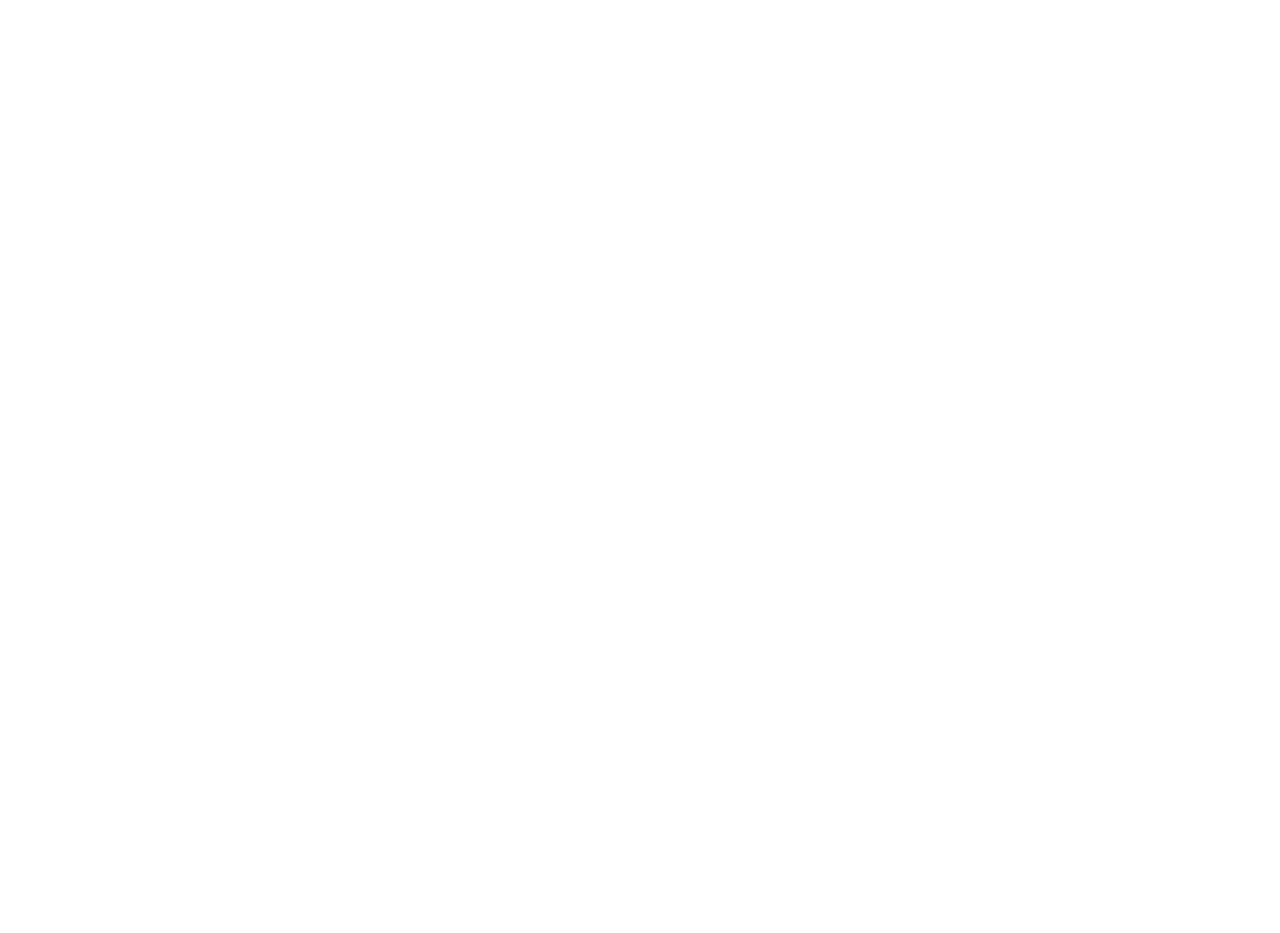
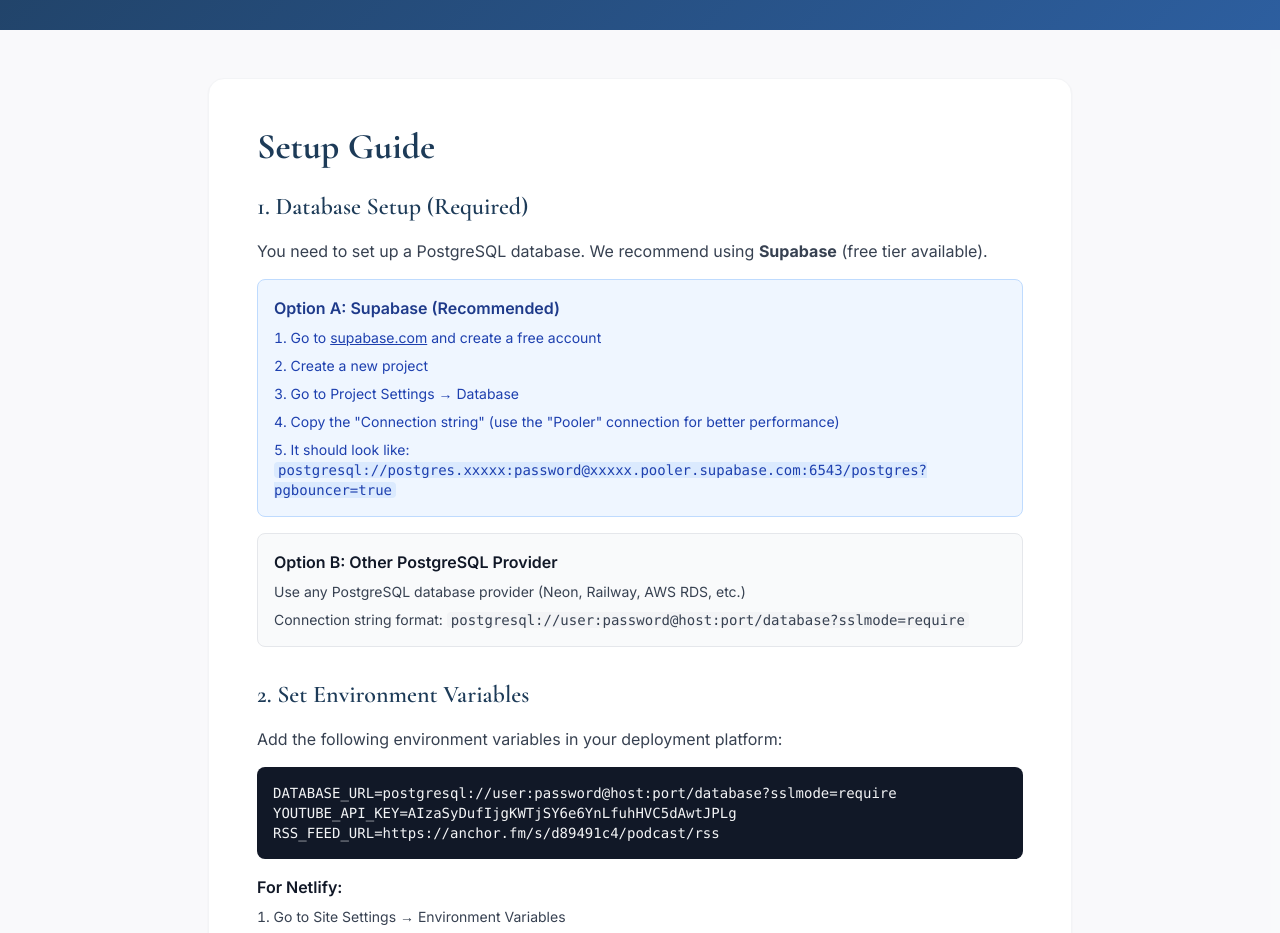
Before and after one commit to rabbikraz/kraztest, a Next.js app: page /setup-guide in a window 1280 px wide. Before the commit this address had no page. Shown: the part 460-1393 px from the top of the page. Before the commit the page ends 896 px from the top, so only its background shows below. Built offline with nearby package versions, Linux system fonts and the light colour scheme.

Commit message:
Add comprehensive setup guide page for database configuration

```diff
--- /dev/null
+++ b/app/setup-guide/page.tsx
@@ -0,0 +1,156 @@
+import Header from '@/components/Header'
+import Link from 'next/link'
+
+export default function SetupGuidePage() {
+  return (
+    <div className="min-h-screen flex flex-col bg-gray-50/50">
+      <Header />
+      <main className="flex-1 w-full max-w-4xl mx-auto px-4 py-12">
+        <div className="bg-white rounded-2xl shadow-sm border border-gray-100 p-8 md:p-12">
+          <h1 className="font-serif text-3xl md:text-4xl font-bold text-primary mb-6">
+            Setup Guide
+          </h1>
+
+          <div className="space-y-8">
+            <section>
+              <h2 className="font-serif text-2xl font-semibold text-primary mb-4">
+                1. Database Setup (Required)
+              </h2>
+              <p className="text-gray-700 mb-4">
+                You need to set up a PostgreSQL database. We recommend using <strong>Supabase</strong> (free tier available).
+              </p>
+
+              <div className="bg-blue-50 border border-blue-200 rounded-lg p-4 mb-4">
+                <h3 className="font-semibold text-blue-900 mb-2">Option A: Supabase (Recommended)</h3>
+                <ol className="list-decimal list-inside space-y-2 text-sm text-blue-800">
+                  <li>Go to <a href="https://supabase.com" target="_blank" rel="noopener noreferrer" className="underline">supabase.com</a> and create a free account</li>
+                  <li>Create a new project</li>
+                  <li>Go to Project Settings → Database</li>
+                  <li>Copy the "Connection string" (use the "Pooler" connection for better performance)</li>
+                  <li>It should look like: <code className="bg-blue-100 px-1 rounded">postgresql://postgres.xxxxx:password@xxxxx.pooler.supabase.com:6543/postgres?pgbouncer=true</code></li>
+                </ol>
+              </div>
+
+              <div className="bg-gray-50 border border-gray-200 rounded-lg p-4">
+                <h3 className="font-semibold text-gray-900 mb-2">Option B: Other PostgreSQL Provider</h3>
+                <p className="text-sm text-gray-700 mb-2">
+                  Use any PostgreSQL database provider (Neon, Railway, AWS RDS, etc.)
+                </p>
+                <p className="text-sm text-gray-700">
+                  Connection string format: <code className="bg-gray-100 px-1 rounded">postgresql://user:password@host:port/database?sslmode=require</code>
+                </p>
+              </div>
+            </section>
+
+            <section>
+              <h2 className="font-serif text-2xl font-semibold text-primary mb-4">
+                2. Set Environment Variables
+              </h2>
+              <p className="text-gray-700 mb-4">
+                Add the following environment variables in your deployment platform:
+              </p>
+
+              <div className="bg-gray-900 text-gray-100 rounded-lg p-4 overflow-x-auto">
+                <pre className="text-sm">
+{`DATABASE_URL=postgresql://user:password@host:port/database?sslmode=require
+YOUTUBE_API_KEY=AIzaSyDufIjgKWTjSY6e6YnLfuhHVC5dAwtJPLg
+RSS_FEED_URL=https://anchor.fm/s/d89491c4/podcast/rss`}
+                </pre>
+              </div>
+
+              <div className="mt-4 space-y-3">
+                <div>
+                  <h3 className="font-semibold text-gray-900 mb-2">For Netlify:</h3>
+                  <ol className="list-decimal list-inside space-y-1 text-sm text-gray-700">
+                    <li>Go to Site Settings → Environment Variables</li>
+                    <li>Click "Add variable"</li>
+                    <li>Add each variable above</li>
+                    <li>Redeploy your site</li>
+                  </ol>
+                </div>
+
+                <div>
+                  <h3 className="font-semibold text-gray-900 mb-2">For Vercel:</h3>
+                  <ol className="list-decimal list-inside space-y-1 text-sm text-gray-700">
+                    <li>Go to Project Settings → Environment Variables</li>
+                    <li>Add each variable</li>
+                    <li>Redeploy your site</li>
+                  </ol>
+                </div>
+              </div>
+            </section>
+
+            <section>
+              <h2 className="font-serif text-2xl font-semibold text-primary mb-4">
+                3. Initialize Database
+              </h2>
+              <p className="text-gray-700 mb-4">
+                After setting DATABASE_URL, visit these endpoints to set up your database:
+              </p>
+
+              <div className="space-y-2">
+                <a
+                  href="/api/setup-db"
+                  target="_blank"
+                  rel="noopener noreferrer"
+                  className="block bg-primary text-white px-4 py-2 rounded-lg hover:bg-secondary transition-colors text-center"
+                >
+                  Setup Database Tables
+                </a>
+                <a
+                  href="/api/setup"
+                  target="_blank"
+                  rel="noopener noreferrer"
+                  className="block bg-gray-200 text-gray-800 px-4 py-2 rounded-lg hover:bg-gray-300 transition-colors text-center"
+                >
+                  Complete Setup (Database + Admin User)
+                </a>
+              </div>
+            </section>
+
+            <section>
+              <h2 className="font-serif text-2xl font-semibold text-primary mb-4">
+                4. Sync RSS Feed
+              </h2>
+              <p className="text-gray-700 mb-4">
+                Once your database is set up, sync your shiurim from the RSS feed:
+              </p>
+
+              <a
+                href="/api/rss/sync"
+                target="_blank"
+                rel="noopener noreferrer"
+                className="block bg-green-600 text-white px-4 py-2 rounded-lg hover:bg-green-700 transition-colors text-center"
+              >
+                Sync RSS Feed
+              </a>
+            </section>
+
+            <section>
+              <h2 className="font-serif text-2xl font-semibold text-primary mb-4">
+                5. Check Status
+              </h2>
+              <a
+                href="/api/diagnostic"
+                target="_blank"
+                rel="noopener noreferrer"
+                className="block bg-blue-600 text-white px-4 py-2 rounded-lg hover:bg-blue-700 transition-colors text-center"
+              >
+                View System Diagnostics
+              </a>
+            </section>
+
+            <div className="pt-6 border-t border-gray-200">
+              <Link
+                href="/"
+                className="text-primary hover:text-secondary transition-colors"
+              >
+                ← Back to Home
+              </Link>
+            </div>
+          </div>
+        </div>
+      </main>
+    </div>
+  )
+}
--- a/components/AutoSync.tsx
+++ b/components/AutoSync.tsx
@@ -118,14 +118,22 @@ export default function AutoSync({ hasShiurim }: { hasShiurim: boolean }) {
             )}
           </div>
         )}
+            <div className="flex flex-col sm:flex-row gap-2 mt-3">
+              <a
+                href="/setup-guide"
+                className="inline-flex items-center justify-center gap-2 text-sm bg-primary text-white px-4 py-2 rounded-lg hover:bg-secondary transition-colors"
+              >
+                View Setup Guide →
+              </a>
               <a
                 href="/api/rss/sync"
                 target="_blank"
                 rel="noopener noreferrer"
-          className="inline-flex items-center gap-2 text-sm text-red-700 hover:text-red-900 underline"
+                className="inline-flex items-center justify-center gap-2 text-sm text-red-700 hover:text-red-900 underline"
               >
                 Try manual sync →
               </a>
+            </div>
       </div>
     )
   }
```
Lines whose indentation alone changed are shown as unchanged.
